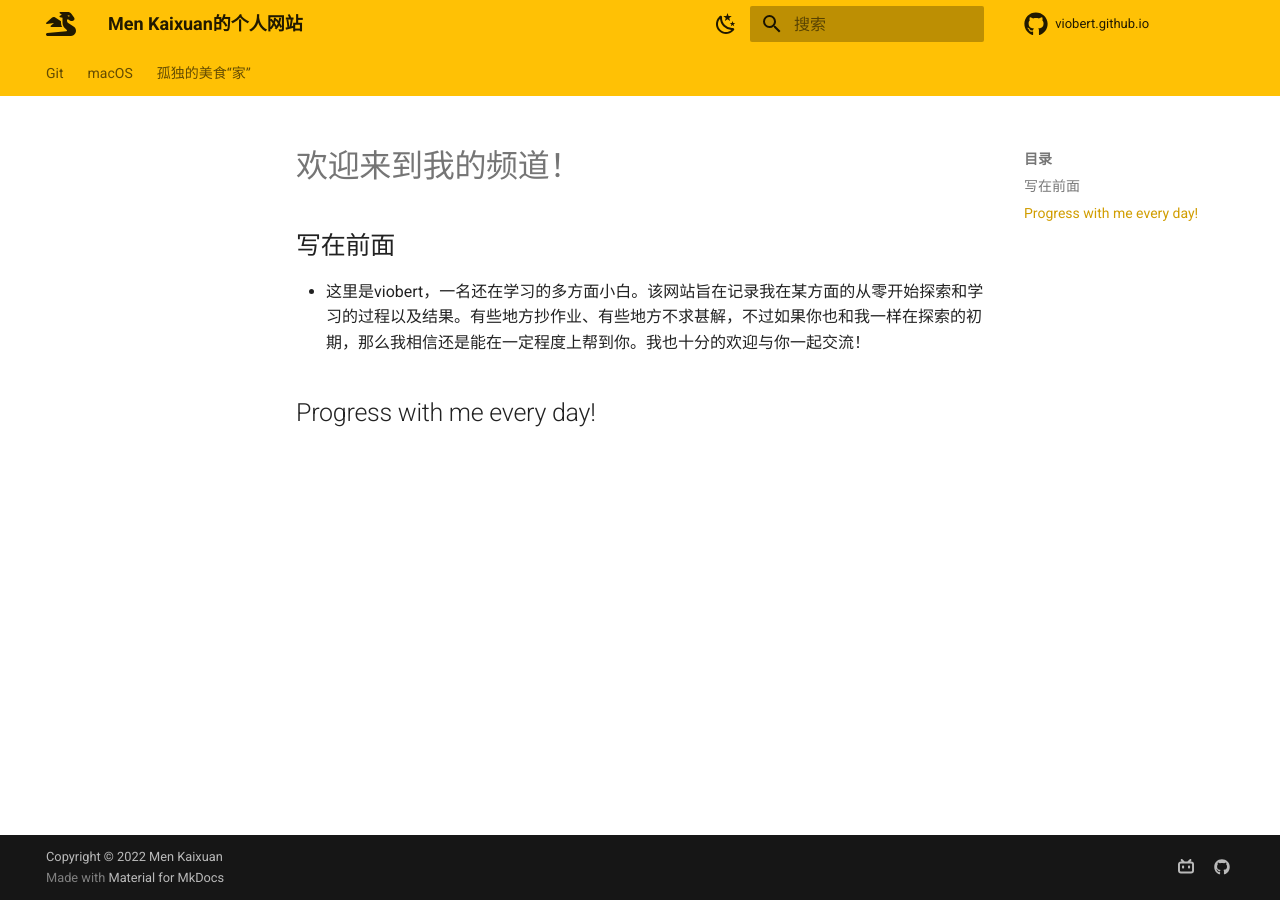
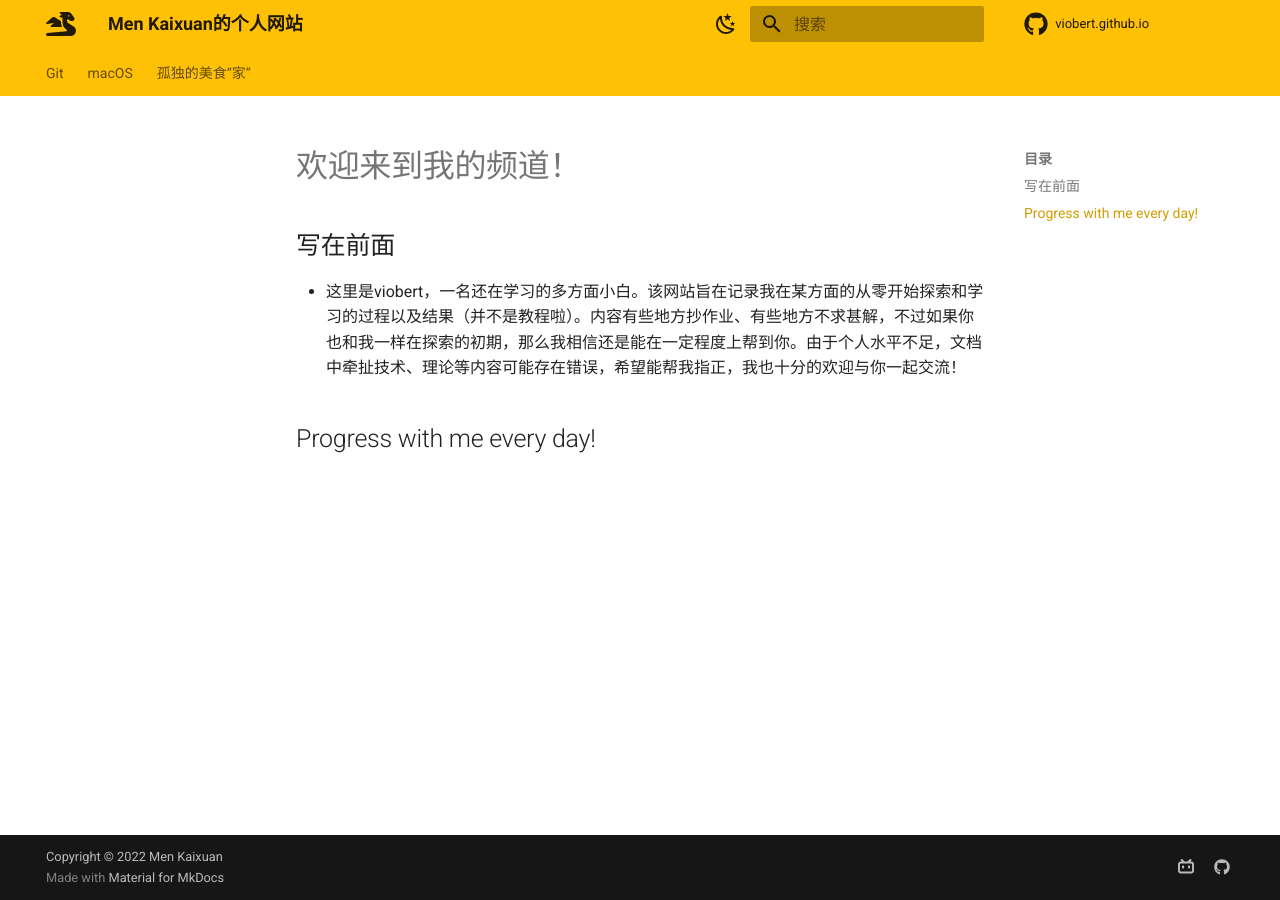
Before and after one commit to viobert/self_impro, an MkDocs documentation site: the page built from docs/index.md, in a window 1280 px wide. Built offline with MkDocs 1.6.1 and Material for MkDocs 9.7.7, drawn with Linux system fonts in a browser that asks for light colours; comment, search, counter and statistics services are not loaded.

```diff
--- a/docs/index.md
+++ b/docs/index.md
@@ -2,6 +2,6 @@
 
 ## 写在前面
 
-* 这里是viobert，一名还在学习的多方面小白。该网站旨在记录我在某方面的从零开始探索和学习的过程以及结果。有些地方抄作业、有些地方不求甚解，不过如果你也和我一样在探索的初期，那么我相信还是能在一定程度上帮到你。我也十分的欢迎与你一起交流！
+* 这里是viobert，一名还在学习的多方面小白。该网站旨在记录我在某方面的从零开始探索和学习的过程以及结果（并不是教程啦）。内容有些地方抄作业、有些地方不求甚解，不过如果你也和我一样在探索的初期，那么我相信还是能在一定程度上帮到你。由于个人水平不足，文档中牵扯技术、理论等内容可能存在错误，希望能帮我指正，我也十分的欢迎与你一起交流！
 
 ## Progress with me every day!
```
Also changed, not shown: docs/GIT/index.md (added, +15 -0 lines), docs/GIT/learnGit/git.md (added, +1 -0 lines), docs/GIT/ghPages/Setup.md (added), docs/GIT/ghPages/getting_started.md (renamed from docs/GIT/ghPages/githubpages.md), docs/GIT/images/git.png (added).
